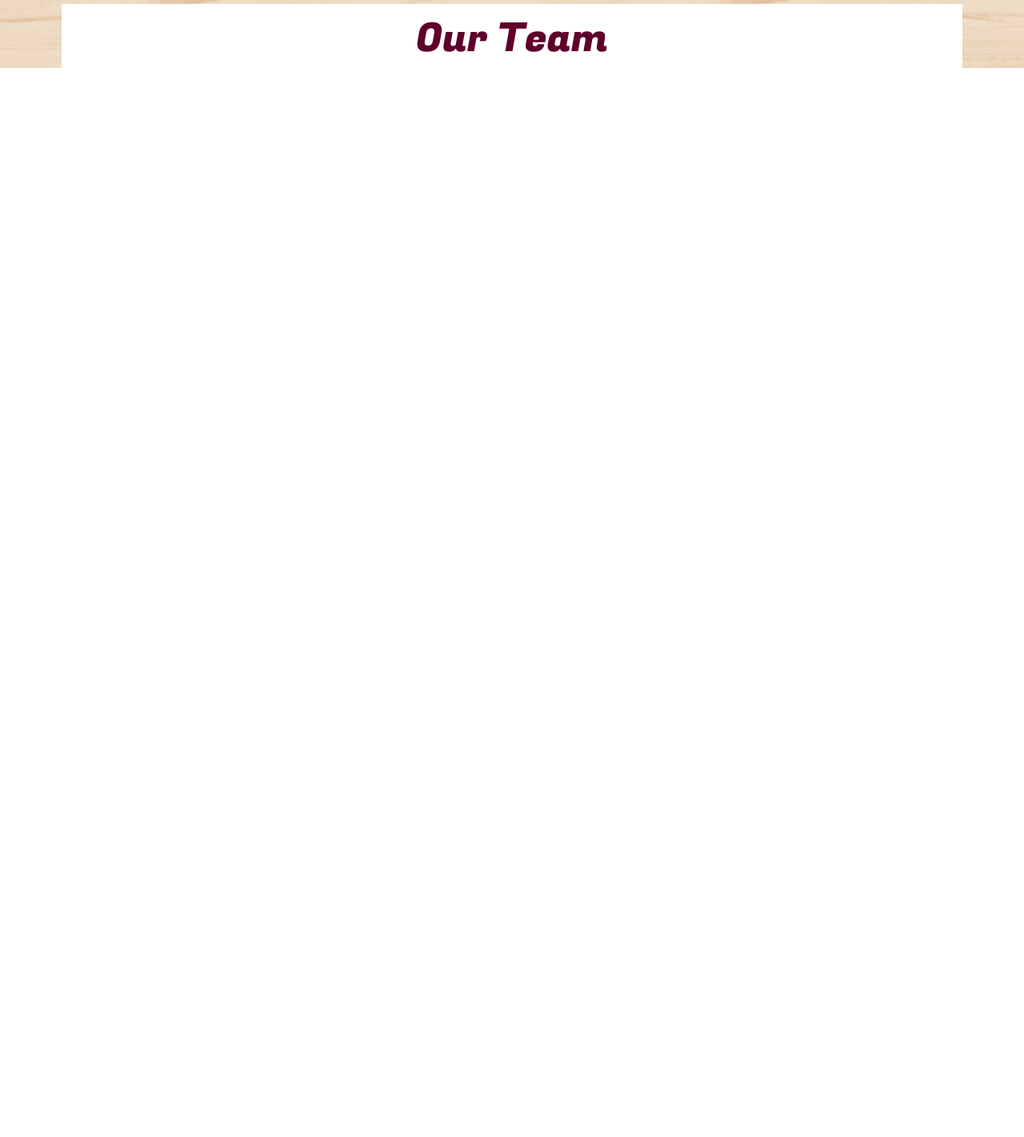
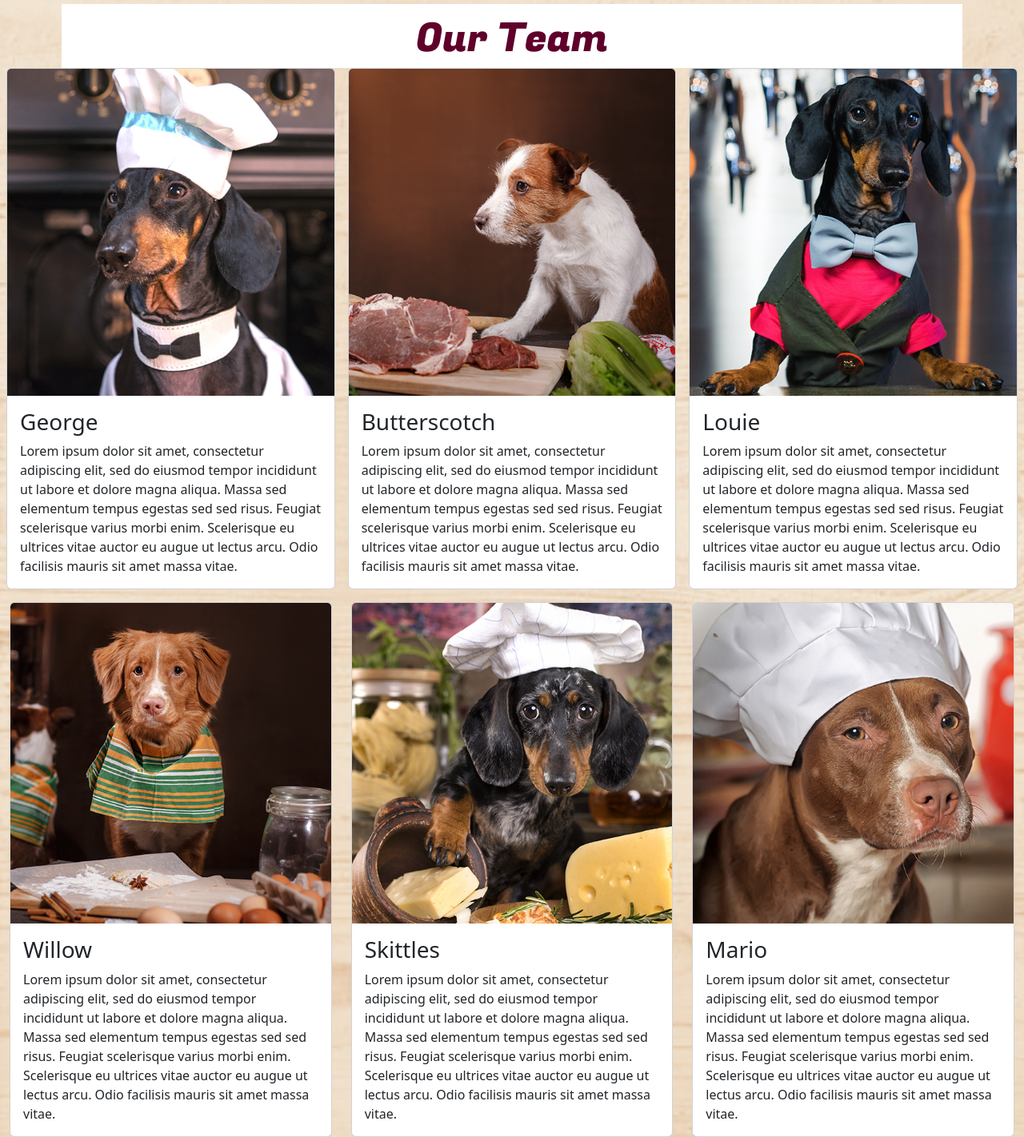
Before and after one commit to BronelL87/LazarB_Wells-HottC_SpacekB_Challenge_PuppyRestaurant, a plain HTML site: page pages/about.html in a window 1280 px wide. Shown: the part 1049-2471 px from the top of the page at 80% size. Before the commit the page ends 1134 px from the top, so only its background shows below. Drawn offline with nearby package versions, Linux system fonts and the light colour scheme.

Commit message:
Cards for the team dogs

```diff
--- a/pages/about.html
+++ b/pages/about.html
@@ -90,14 +90,80 @@
     </div>
   </div>
 
-  <!--Menu Title - Start-->
+  <!--Team Title - Start-->
 
   <div class="menu-Container mt-5 d-flex justify-content-center">
     <div class="menu-Title-txt d-flex justify-content-center align-items-center">
       <h1 class="pt-3">Our Team</h1>
     </div>
   </div>
-  <!--Menu Title - End-->
+  <!--Team Title - End-->
+
+  <!-- The Team - Start -->
+
+  <div class="container" style="max-width: 102.5rem;">
+    <div class="row d-flex justify-content-center">
+      <div class="col-4 px-2">
+        <div class="card" style="max-width: 33.5rem;">
+          <img src="../assets/doxie3.jpg" class="card-img-top" alt="...">
+          <div class="card-body">
+            <h3>George</h3>
+            <p class="card-text">Lorem ipsum dolor sit amet, consectetur adipiscing elit, sed do eiusmod tempor incididunt ut labore et dolore magna aliqua. Massa sed elementum tempus egestas sed sed risus. Feugiat scelerisque varius morbi enim. Scelerisque eu ultrices vitae auctor eu augue ut lectus arcu. Odio facilisis mauris sit amet massa vitae.</p>
+          </div>
+        </div>
+      </div>
+      <div class="col-4 px-2">
+        <div class="card" style="max-width: 33.5rem;">
+          <img src="../assets/jackrussel.jpg" class="card-img-top" alt="...">
+          <div class="card-body">
+            <h3>Butterscotch</h3>
+            <p class="card-text">Lorem ipsum dolor sit amet, consectetur adipiscing elit, sed do eiusmod tempor incididunt ut labore et dolore magna aliqua. Massa sed elementum tempus egestas sed sed risus. Feugiat scelerisque varius morbi enim. Scelerisque eu ultrices vitae auctor eu augue ut lectus arcu. Odio facilisis mauris sit amet massa vitae.</p>
+          </div>
+        </div>
+      </div>
+      <div class="col-4 px-2">
+        <div class="card" style="max-width: 33.5rem;">
+          <img src="../assets/doxie1.jpg" class="card-img-top" alt="...">
+          <div class="card-body">
+            <h3>Louie</h3>
+            <p class="card-text">Lorem ipsum dolor sit amet, consectetur adipiscing elit, sed do eiusmod tempor incididunt ut labore et dolore magna aliqua. Massa sed elementum tempus egestas sed sed risus. Feugiat scelerisque varius morbi enim. Scelerisque eu ultrices vitae auctor eu augue ut lectus arcu. Odio facilisis mauris sit amet massa vitae.</p>
+          </div>
+        </div>
+      </div>
+    </div>
+    <div class="row d-flex justify-content-center mt-3">
+      <div class="col-4">
+        <div class="card" style="max-width: 33.5rem;">
+          <img src="../assets/novascotia.jpg" class="card-img-top" alt="...">
+          <div class="card-body">
+            <h3>Willow</h3>
+            <p class="card-text">Lorem ipsum dolor sit amet, consectetur adipiscing elit, sed do eiusmod tempor incididunt ut labore et dolore magna aliqua. Massa sed elementum tempus egestas sed sed risus. Feugiat scelerisque varius morbi enim. Scelerisque eu ultrices vitae auctor eu augue ut lectus arcu. Odio facilisis mauris sit amet massa vitae.</p>
+          </div>
+        </div>
+      </div>
+      <div class="col-4">
+        <div class="card" style="max-width: 33.5rem;">
+          <img src="../assets/doxie2.jpg" class="card-img-top" alt="...">
+          <div class="card-body">
+            <h3>Skittles</h3>
+            <p class="card-text">Lorem ipsum dolor sit amet, consectetur adipiscing elit, sed do eiusmod tempor incididunt ut labore et dolore magna aliqua. Massa sed elementum tempus egestas sed sed risus. Feugiat scelerisque varius morbi enim. Scelerisque eu ultrices vitae auctor eu augue ut lectus arcu. Odio facilisis mauris sit amet massa vitae.</p>
+          </div>
+        </div>
+      </div>
+      <div class="col-4">
+        <div class="card" style="max-width: 33.5rem;">
+          <img src="../assets/staffie.jpg" class="card-img-top" alt="...">
+          <div class="card-body">
+            <h3>Mario</h3>
+            <p class="card-text">Lorem ipsum dolor sit amet, consectetur adipiscing elit, sed do eiusmod tempor incididunt ut labore et dolore magna aliqua. Massa sed elementum tempus egestas sed sed risus. Feugiat scelerisque varius morbi enim. Scelerisque eu ultrices vitae auctor eu augue ut lectus arcu. Odio facilisis mauris sit amet massa vitae.</p>
+          </div>
+        </div>
+      </div>
+    </div>
+  </div>
+
+
+
 
 
 
```
